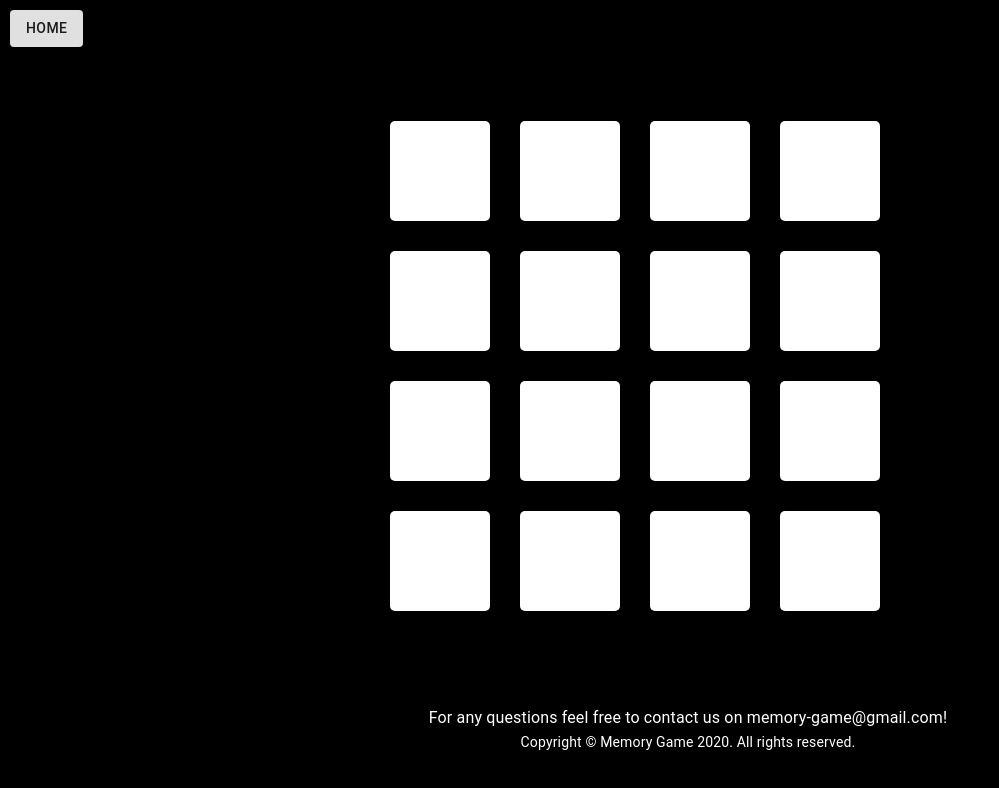
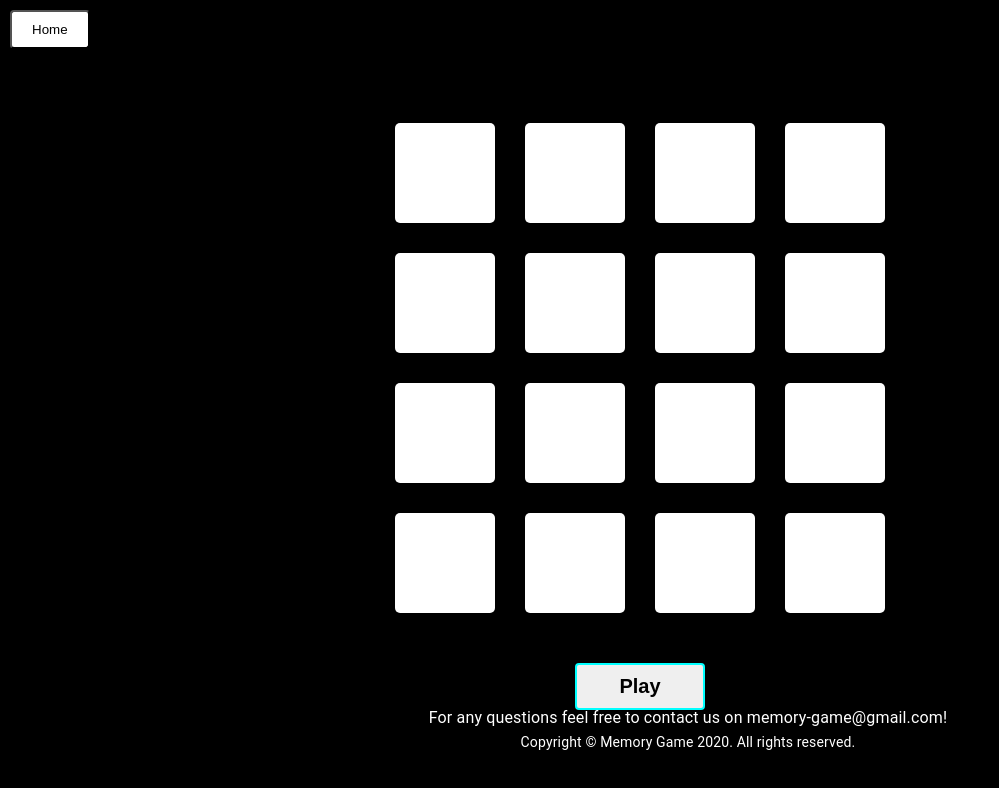
Before and after one commit to AdamIskrzycki/memory-game, a React (Create React App) app: page /game in a window 1280 px wide. Shown: the top 788 px of the page, without its empty margins (0-999 px from the left). Built offline with nearby package versions, Linux system fonts and the light colour scheme.

Commit message:
Added some buttons and basic board structure

```diff
--- a/src/components/Game/Game.js
+++ b/src/components/Game/Game.js
@@ -1,32 +1,26 @@
 import React, { Component } from 'react';
 import classes from './Game.module.css';
-import { Button } from '@material-ui/core';
 import { Link } from 'react-router-dom';
 import Tile from '../Game/Tile/Tile';
 
 class Game extends Component {
     render() {
+
+        const easyMode = [0, 1, 2, 3, 4, 5, 6, 7, 8, 9, 10, 11, 12, 13, 14, 15];
+
         return (
             <>
-                <nav className={classes.NavBar}><Button variant='contained' component={Link} to='/'>Home</Button></nav>
+                <nav className={classes.NavBar}>
+                    <Link to='/'>
+                        <button className={classes.HomeButton}>Home</button>
+                    </Link>
+                </nav>
                 <main className={classes.GameContainer}>
-                    <Tile />
-                    <Tile />
-                    <Tile />
-                    <Tile />
-                    <Tile />
-                    <Tile />
-                    <Tile />
-                    <Tile />
-                    <Tile />
-                    <Tile />
-                    <Tile />
-                    <Tile />
-                    <Tile />
-                    <Tile />
-                    <Tile />
-                    <Tile />
+                    {easyMode.map(el => {
+                        return <Tile />
+                    })}
                 </main>
+                <button className={classes.PlayButton}>Play</button>
             </>
         )
     }
--- a/src/components/Game/Game.module.css
+++ b/src/components/Game/Game.module.css
@@ -5,6 +5,7 @@
     margin-right: auto;
     display: flex;
     flex-flow: row wrap;
+    justify-content: center;
     column-gap: 30px;
     row-gap: 30px;
 }
@@ -14,3 +15,21 @@
     justify-content: left;
     padding: 10px;
 }
+
+.HomeButton {
+    padding: 10px 20px;
+    border-radius: 4px;
+    background-color: #fff;
+    cursor: pointer;
+}
+
+.PlayButton {
+    width: 130px;
+    margin-top: 50px;
+    padding: 10px;
+    border: 2px solid cyan;
+    border-radius: 4px;
+    font-weight: 600;
+    font-size: 20px;
+    cursor: pointer;
+}
```
Also changed, not shown: src/components/Game/Tile/Tile.module.css (line endings or trailing spaces).
